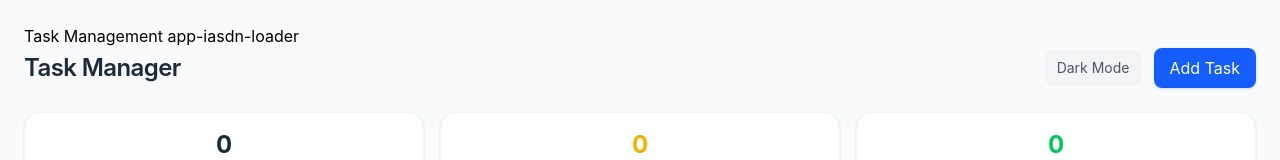
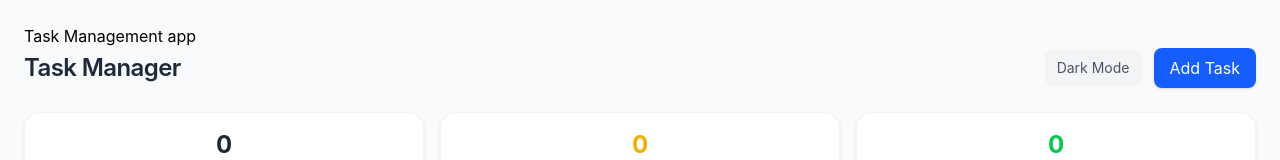
Before and after one commit to chethan-kumar-FSE/task-management, a React (Vite) app: page / in a window 1280 px wide. Shown: the top 160 px of the page. Built offline with nearby package versions, Linux system fonts and the light colour scheme; no server answers.

Commit message:
changes-done

```diff
--- a/src/TaskManagement/TaskManagment.jsx
+++ b/src/TaskManagement/TaskManagment.jsx
@@ -49,7 +49,7 @@ export const TaskManagement = () => {
       >
         Skip to main content
       </a>
-      <h1 className="dark:text-gray-100">Task Management app-iasdn-loader</h1>
+      <h1 className="dark:text-gray-100">Task Management app</h1>
       <header className="flex items-center justify-between mb-6">
         <h1 className="text-2xl font-semibold text-gray-800 dark:text-gray-100 tracking-tight">
           Task Manager
```
